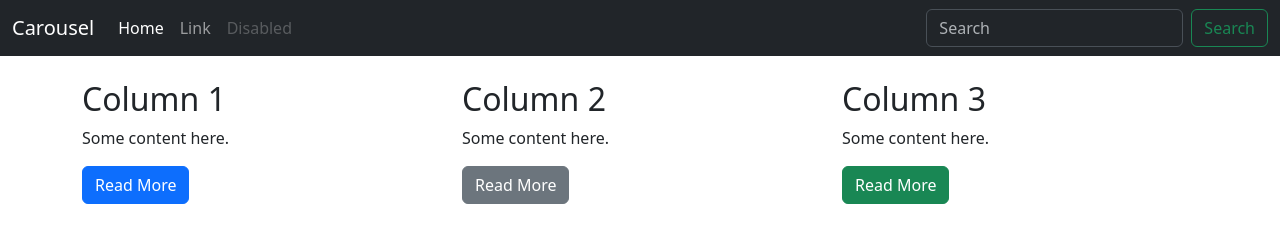
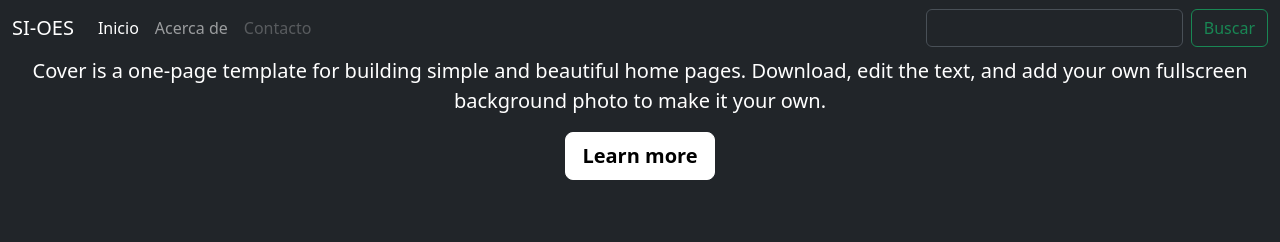
Before and after one commit to Vanillaboy11/SI-OES, a plain HTML site: page index.html in a window 1280 px wide. Drawn offline with nearby package versions, Linux system fonts and the light colour scheme; files whose address does not match are found by name.

Commit message:
refactor: change the background color

```diff
--- a/index.html
+++ b/index.html
@@ -1,78 +1,52 @@
 <!DOCTYPE html>
 <html lang="en">
+
 <head>
   <meta charset="UTF-8">
   <meta name="viewport" content="width=device-width, initial-scale=1.0">
-  <title>Bootstrap Example</title>
+  <title>SI-OES</title>
   <link rel="stylesheet" href="D:\SI-OES\Resources\CSS\bootstrap.min.css">
   <script src="D:\SI-OES\Resources\CSS\JavaScript\bootstrap.bundle.min.js"></script>
 </head>
-<body>
 
-  <header data-bs-theme="dark">
+<body class="d-flex h-100 text-center text-bg-dark" data-new-gr-c-s-check-loaded="14.1204.0" data-gr-ext-installed="">
+  <header class='mb-auto' data-bs-theme="dark">
+    <div>
       <nav class="navbar navbar-expand-md navbar-dark fixed-top bg-dark">
         <div class="container-fluid">
-        <a class="navbar-brand" href="#">Carousel</a>
-        <button class="navbar-toggler" type="button" data-bs-toggle="collapse" data-bs-target="#navbarCollapse" aria-controls="navbarCollapse" aria-expanded="false" aria-label="Toggle navigation">
+          <a class="navbar-brand" href="#">SI-OES</a>
+          <button class="navbar-toggler" type="button" data-bs-toggle="collapse" data-bs-target="#navbarCollapse"
+            aria-controls="navbarCollapse" aria-expanded="false" aria-label="Toggle navigation">
             <span class="navbar-toggler-icon"></span>
           </button>
           <div class="collapse navbar-collapse" id="navbarCollapse">
             <ul class="navbar-nav me-auto mb-2 mb-md-0">
               <li class="nav-item">
-              <a class="nav-link active" aria-current="page" href="#">Home</a>
+                <a class="nav-link active" aria-current="page" href="#">Inicio</a>
               </li>
               <li class="nav-item">
-              <a class="nav-link" href="#">Link</a>
+                <a class="nav-link" href="#">Acerca de</a>
               </li>
               <li class="nav-item">
-              <a class="nav-link disabled" aria-disabled="true">Disabled</a>
+                <a class="nav-link disabled" aria-disabled="true">Contacto</a>
               </li>
             </ul>
             <form class="d-flex" role="search">
-            <input class="form-control me-2" type="search" placeholder="Search" aria-label="Search">
-            <button class="btn btn-outline-success" type="submit">Search</button>
+              <input class="form-control me-2" type="search" placeholder="" aria-label="Search">
+              <button class="btn btn-outline-success" type="submit">Buscar</button>
             </form>
           </div>
         </div>
       </nav>
+    </div>
+    <div>
   </header>
-  <!-- Navbar -->
-  <nav class="navbar navbar-expand-lg navbar-light bg-light">
-    <a class="navbar-brand" href="#">My Site</a>
-    <button class="navbar-toggler" type="button" data-toggle="collapse" data-target="#navbarNav">
-      <span class="navbar-toggler-icon"></span>
-    </button>
-    <div class="collapse navbar-collapse" id="navbarNav">
-      <ul class="navbar-nav ml-auto">
-        <li class="nav-item"><a class="nav-link" href="#">Home</a></li>
-        <li class="nav-item"><a class="nav-link" href="#">About</a></li>
-        <li class="nav-item"><a class="nav-link" href="#">Contact</a></li>
-      </ul>
-    </div>
-  </nav>
 
-  <!-- Grid Layout -->
-  <div class="container mt-4">
-    <div class="row">
-      <div class="col-md-4">
-        <h2>Column 1</h2>
-        <p>Some content here.</p>
-        <button class="btn btn-primary">Read More</button>
-      </div>
-      <div class="col-md-4">
-        <h2>Column 2</h2>
-        <p>Some content here.</p>
-        <button class="btn btn-secondary">Read More</button>
-      </div>
-      <div class="col-md-4">
-        <h2>Column 3</h2>
-        <p>Some content here.</p>
-        <button class="btn btn-success">Read More</button>
-      </div>
-    </div>
-  </div>
-
-  <script src="https://cdnjs.cloudflare.com/ajax/libs/jquery/3.6.0/jquery.min.js"></script>
-  <script src="https://maxcdn.bootstrapcdn.com/bootstrap/5.3.0/js/bootstrap.bundle.min.js"></script>
-</body>
-</html>
+  <main class="px-3">
+    <h1>as</h1>
+    <p class="lead">Cover is a one-page template for building simple and beautiful home pages. Download, edit the text,
+      and add your own fullscreen background photo to make it your own.</p>
+    <p class="lead">
+      <a href="#" class="btn btn-lg btn-light fw-bold border-white bg-white">Learn more</a>
+    </p>
+  </main>
```
Lines whose indentation alone changed are shown as unchanged.
